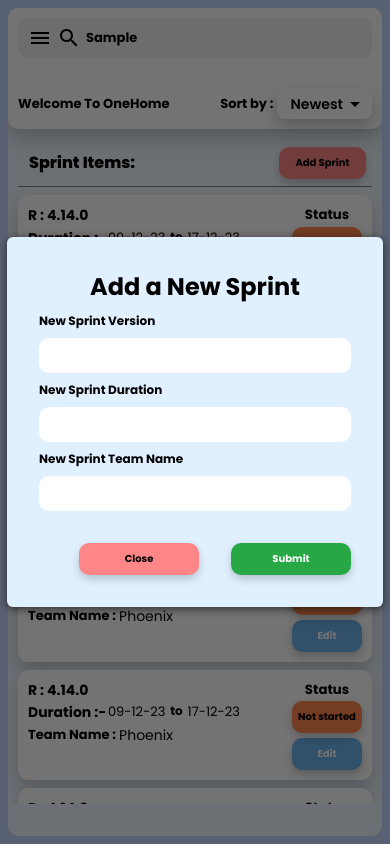
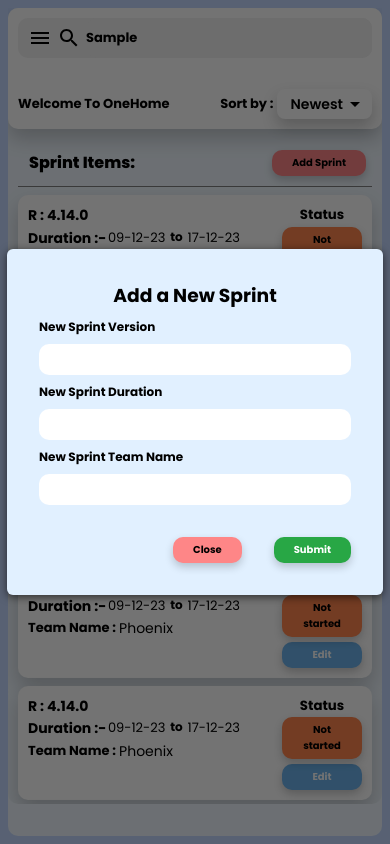
Before and after one commit to kondaladorababu/onePlace, a React (Create React App) app: page / in a window 390 px wide. Both pictures are taken after typing "Sample" into the empty fields and a click on the button "Add Sprint". Built offline with nearby package versions, Linux system fonts and the light colour scheme.

Commit message:
Form Validation Added for new Sprint

```diff
--- a/package.json
+++ b/package.json
@@ -13,6 +13,7 @@
     "@testing-library/user-event": "^13.5.0",
     "primereact": "^10.2.1",
     "react": "^18.2.0",
+    "react-date-range": "^1.4.0",
     "react-dom": "^18.2.0",
     "react-router-dom": "^6.21.0",
     "react-scripts": "5.0.1",
--- a/src/Components/Items/SprintItem.css
+++ b/src/Components/Items/SprintItem.css
@@ -121,7 +121,7 @@
     display: flex;
     flex-direction: column;
     gap: 0.1em;
-    width: 70px;
+    width: 80px;
     margin-bottom: 5px;
   }
 
--- a/src/Components/Modals/NewSprintModal.css
+++ b/src/Components/Modals/NewSprintModal.css
@@ -1,7 +1,10 @@
-.new-sprint-heading{
+.new-sprint-heading {
   text-align: center;
 }
 
+.new-sprint-content {
+  width: auto;
+}
 
 .control-row {
   margin-top: 2rem;
@@ -10,5 +13,16 @@
   gap: 2rem;
 }
 
+.control-error {
+  color: rgba(255, 9, 9, 0.884);
+  font-size: 10px;
+  font-weight: 600;
+}
+
+.please-fill-message {
+  font-weight: 600;
+  color: rgba(255, 9, 9, 0.884);
+}
+
 @media screen and (max-width: 768px) {
 }
--- a/src/Components/Modals/NewSprintModal.js
+++ b/src/Components/Modals/NewSprintModal.js
@@ -1,4 +1,4 @@
-import React, { useContext } from 'react';
+import React, { useContext, useState } from 'react';
 import '../Modals/NewSprintModal.css';
 import Modal from './Modal'
 import UIContext from '../../Store/UIContextProvider';
@@ -8,36 +8,75 @@ import Input from '../UI/Input';
 function NewSprintModal() {
     const UICtx = useContext(UIContext);
 
+    const [newSprintData, setNewSprintData] = useState({
+        sprintVersion: '',
+        sprintDuration: '',
+        sprintTeamName: ''
+    });
+
+    const [didEdit, setDidEdit] = useState({
+        sprintVersion: false,
+        sprintDuration: false,
+        sprintTeamName: false,
+    });
+
+    const sprintVersionNotValid = didEdit.sprintVersion && newSprintData.sprintVersion === '';
+    const sprintDurationNotValid = didEdit.sprintDuration && newSprintData.sprintDuration === '';
+    const sprintTeamNameNotValid = didEdit.sprintTeamName && newSprintData.sprintTeamName === '';
+
+    function handleInputChange(e) {
+        const { id, value } = e.target;
+        setNewSprintData(prevData => ({
+            ...prevData,
+            [id]: value,
+        }));
+    }
+
+    function handleInputBlur(e) {
+        const { id } = e.target;
+        setDidEdit(prevEdit => ({
+            ...prevEdit,
+            [id]: true,
+        }));
+    }
+
     const handleSubmit = (e) => {
+        e.preventDefault();
+        UICtx.closeModal();
+    }
+
+    const handleClose = (e) => {
         e.preventDefault();
         UICtx.closeModal();
     }
 
     return (
         <Modal open={UICtx.modalType === 'newSprint'}>
-            <form>
-                <h2 className='new-sprint-heading'>Add a New Sprint</h2>
+            <form >
+                <h3 className='new-sprint-heading'>Add a New Sprint</h3>
 
                 <div className="new-sprint-content">
-                    <div className="new-sprint-name">
-                        <Input label={"New Sprint Version"} type={"text"} id={"name"} />
+                    <div className="new-sprint-version">
+                        <Input label={"New Sprint Version"} type={"text"} id={"sprintVersion"} value={newSprintData.sprintVersion} onChange={handleInputChange} onBlur={handleInputBlur} />
+                        <div className="control-error">{sprintVersionNotValid && <p>Please Enter Sprint Version</p>}</div>
                     </div>
 
                     <div className="new-sprint-duration">
-                        <Input label={"New Sprint Duration"} type={"text"} id={"name"} />
+                        <Input label={"New Sprint Duration"} type={"text"} id={"sprintDuration"} value={newSprintData.sprintDuration} onChange={handleInputChange} onBlur={handleInputBlur} />
+                        <div className="control-error">{sprintDurationNotValid && <p>Please Enter Sprint Version</p>}</div>
                     </div>
 
                     <div className="new-sprint-team-name">
-                        <Input label={"New Sprint Team Name"} type={"text"} id={"name"} />
+                        <Input label={"New Sprint Team Name"} type={"text"} id={"sprintTeamName"} value={newSprintData.sprintTeamName} onChange={handleInputChange} onBlur={handleInputBlur} />
+                        <div className="control-error">{sprintTeamNameNotValid && <p>Please Enter Sprint Version</p>}</div>
                     </div>
                 </div>
 
                 <div className="control-row">
-                    <Button status={'new'} onClick={handleSubmit}>{'Close'}</Button>
-                    <Button status={'completed'}>{'Submit'}</Button>
+                    <Button status={'new'} onClick={handleClose}>{'Close'}</Button>
+                    <Button status={'completed'} onClick={handleSubmit} >{'Submit'}</Button>
                 </div>
             </form>
-
         </Modal >
     )
 }
--- a/src/Components/Sections/Sprint.css
+++ b/src/Components/Sections/Sprint.css
@@ -27,7 +27,7 @@
   font-size: 20px;
   font-weight: 800;
   padding: 5px;
-  flex-basis: 100%;
+  flex-basis: 70%;
 }
 
 
@@ -49,6 +49,6 @@
     font-size: 16px;
     font-weight: 800;
     padding: 5px;
-    flex-basis: 100%;
+    flex-basis: 60%;
   }
 }
--- a/src/Components/UI/Button.css
+++ b/src/Components/UI/Button.css
@@ -4,17 +4,16 @@
   border-radius: 10px;
   font-size: 12px;
   font-weight: bold;
-  padding: 5px 5px;
+  padding: 5px 20px;
   width: inherit;
   color: #000000;
   box-shadow: 0 4px 8px rgba(0, 0, 0, 0.2);
 }
 
-
 .new-color {
   color: rgb(0, 0, 0);
   /* background-color: #0f9d58; */
-  width:120px;
+  /* width: 120px; */
   background-color: #fe8687;
 }
 
@@ -23,15 +22,11 @@
   background-color: #6cb2eb;
 }
 
-
-
-
 /* Status Buttons */
 .not-started-color {
   color: rgb(255, 255, 255);
   background-color: #001f3f;
 }
-
 
 .progress-color {
   background-color: #ff854e;
@@ -39,16 +34,15 @@
 
 .completed-color {
   color: white;
-  width:120px;
-
   background-color: #28a745;
 }
 
-
 @media only screen and (max-width: 768px) {
   .the-button {
-    padding: 8px 2px;
     font-size: 10px;
+    font-weight: bold;
+    padding: 5px 20px;
+    width: inherit;
   }
 
   .new-color {
--- a/src/Components/UI/Input.css
+++ b/src/Components/UI/Input.css
@@ -12,19 +12,26 @@
 .user-input input {
   width: 100%;
   max-width: 20rem;
-    font: inherit;
-    padding: 0.5rem;
+  font-size: 14px;
+  font-weight: 500;
+  padding: 0.5rem 0.7rem ;
   border-radius: 10px;
   outline: none;
   border: none;
 }
 
 @media only screen and (max-width: 768px) {
+  .user-input {
+    margin: 0.5rem 0;
+    display: flex;
+    flex-direction: column;
+  }
+
   .user-input input {
-      /* width: 80%; */
-      padding: 5px 0px;
-      /* border: none; */
+    padding: 5px 8px;
+    width: inherit;
   }
+
   .user-input label {
     font-size: 12px;
     margin-bottom: 0.5rem;
```
Also changed, not shown: 1 other file (tests, documents, lock files or other folders). Lines whose indentation alone changed are shown as unchanged.
